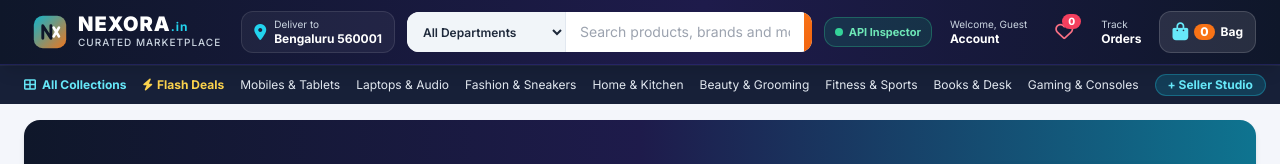
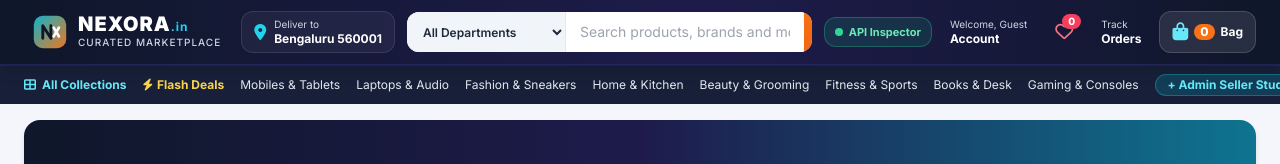
Before and after one commit to mdzubair4g-art/nexora-store, a React (Vite) app in the folder client/: page / in a window 1280 px wide. Shown: the top 164 px of the page. Built offline with nearby package versions, Linux system fonts and the light colour scheme; no server answers.

Commit message:
Clarify administrator-only Seller Studio

```diff
--- a/client/src/components/CategoryBar.jsx
+++ b/client/src/components/CategoryBar.jsx
@@ -51,7 +51,7 @@ export function CategoryBar({
         onClick={onOpenSeller}
         className="ml-auto bg-cyan-500/20 text-cyan-300 border border-cyan-400/30 px-3 py-0.5 rounded-full font-bold hover:bg-cyan-500/30 whitespace-nowrap transition"
       >
-        + Seller Studio
+        + Admin Seller Studio
       </button>
     </nav>
   );
```
